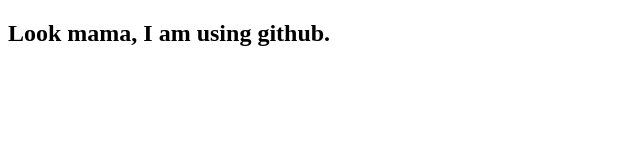
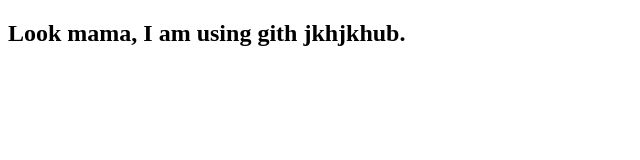
Before and after one commit to happy149/my-first-website, a plain HTML site: page index.html in a window 1280 px wide. Shown: the whole page, without its empty margins (0-640 px from the left). Drawn offline with Linux system fonts and the light colour scheme.

Commit message:
change test

```diff
--- a/index.html
+++ b/index.html
@@ -6,6 +6,8 @@
     <title>Document</title>
 </head>
 <body>
-    <h2>Look mama, I am using github.</h2>
+    <h2>Look mama, I am using gith
+
+        jkhjkhub.</h2>
 </body>
 </html>
```
